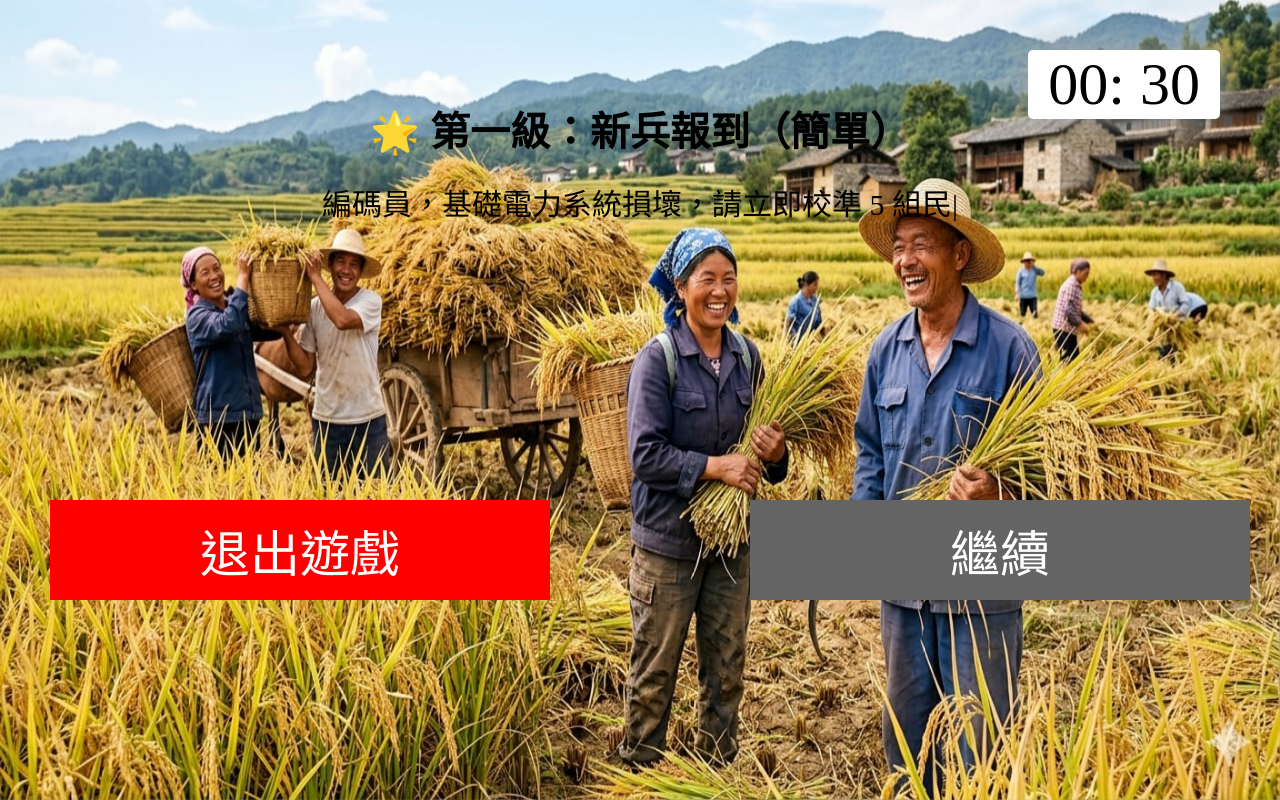
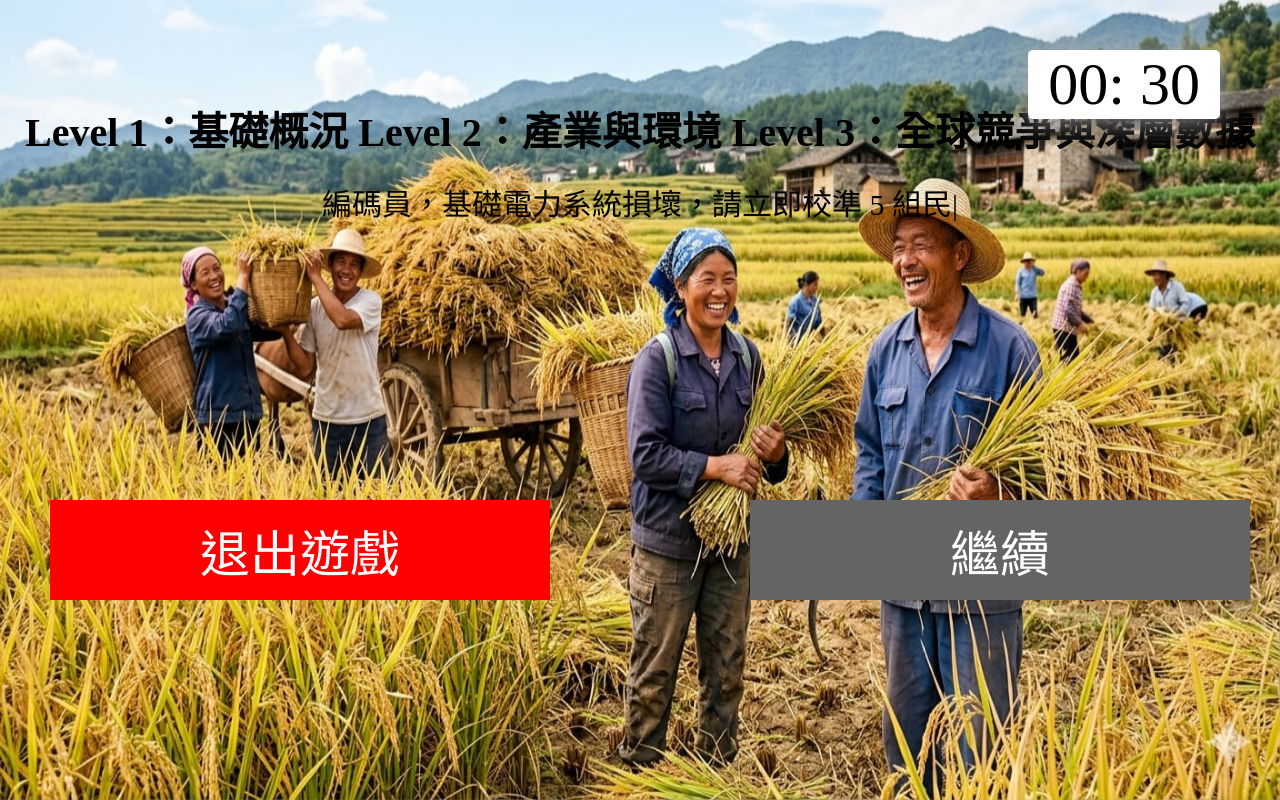
Before and after one commit to Thomas-CX-9/Visual-Studio-Code, a Python web app: template template/question.html in a window 1280 px wide. Run offline with Jinja, Linux system fonts and the light colour scheme; the template is opened without the code that fills it, so the values that code supplies are empty.

Commit message:
Update question.html

```diff
--- a/template/question.html
+++ b/template/question.html
@@ -141,7 +141,7 @@
             let lengthOfContentOfDialog;
             let is_typed;
             let wordsTyped = 0;
-            const levelTitles = ['🌟 第一級：新兵報到（簡單）', '⭐ 第二級：神舟中心（中等）', '💫 第三級：嫦娥工程（困難）'];
+            const levelTitles = [' Level 1：基礎概況 Level 2：產業與環境 Level 3：全球競爭與深層數據'];
             const contentOfDialogOfLV1 = '編碼員，基礎電力系統損壞，請立即校準 5 組民生常量以重啟城市照明。';
             const contentOfDialogOfLV2 = '底層架構已穩定，系統偵測到工業與生態鏈條斷裂，請連線校準中階發展數據。';
             const contentOfDialogOfLV3 = '進入核心邏輯區，請解鎖最後 5 組全球競爭常量，這是修復文明坐標的唯一機會。';
```
